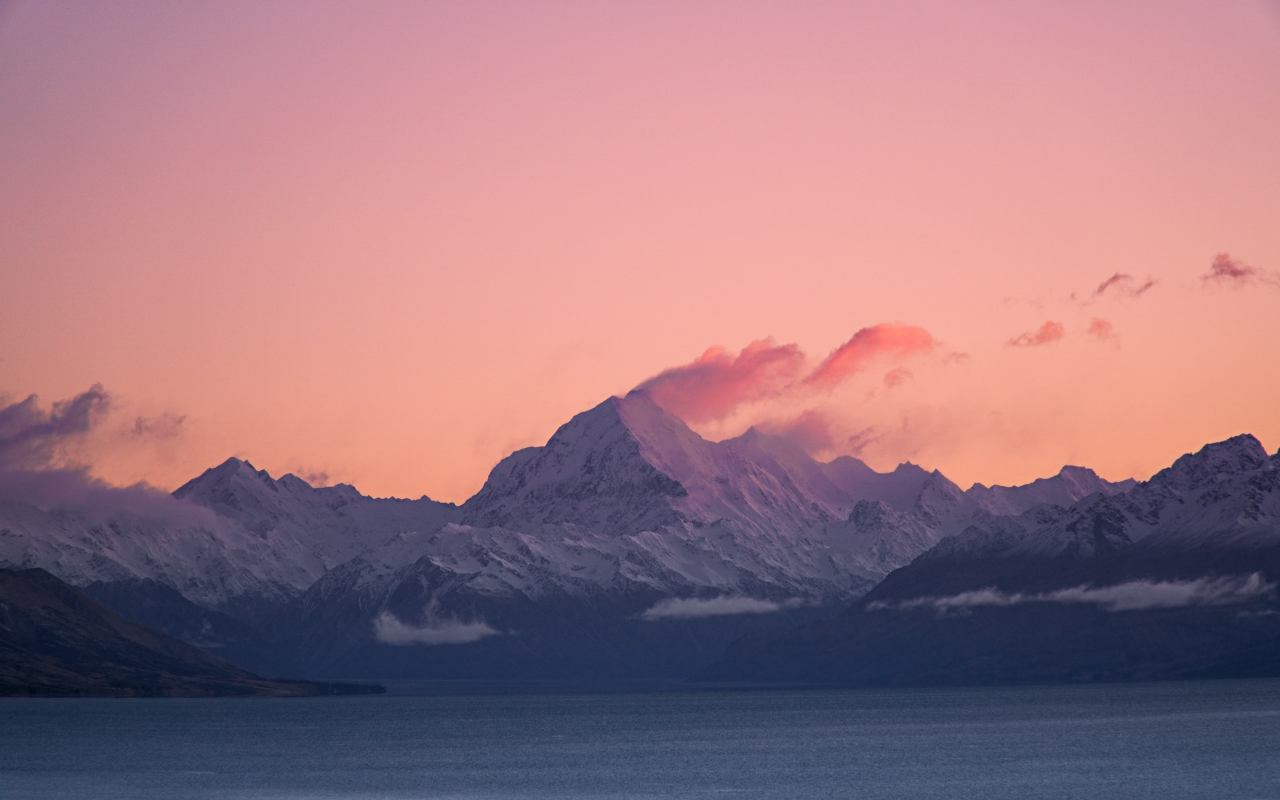
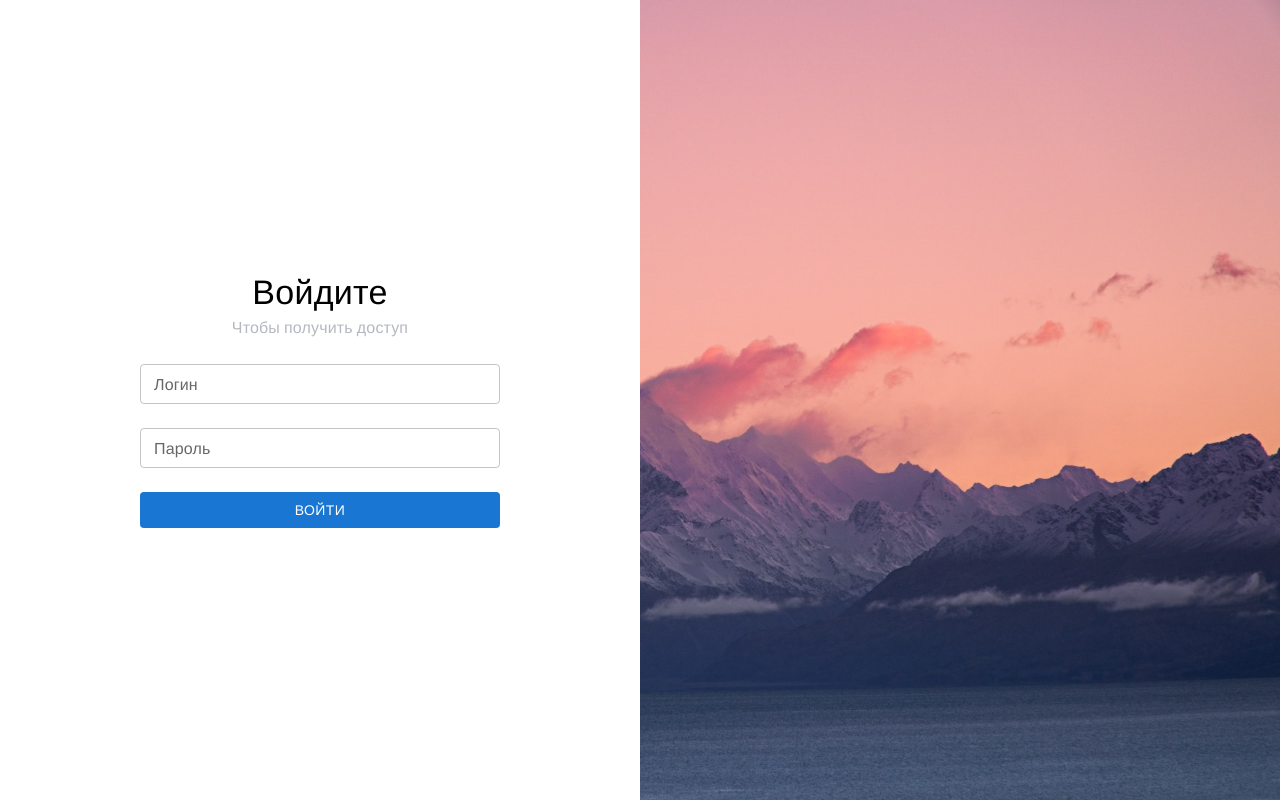
Before and after one commit to Ori-wiki/react-ts-useForm, a React (Create React App) app: page /login in a window 1280 px wide. Built offline with nearby package versions, Linux system fonts and the light colour scheme; a web font is replaced by a local one.

Commit message:
add register page

```diff
--- a/src/App.tsx
+++ b/src/App.tsx
@@ -8,8 +8,8 @@ function App() {
     <div className='App'>
       <Routes>
         <Route path='/' element={<HomePage />} />
-        <Route path='/login' element={<AuthPage />} />
-        <Route path='/register' element={<AuthPage />} />
+        <Route path='/login' element={<AuthPage login={true} />} />
+        <Route path='/register' element={<AuthPage login={false} />} />
       </Routes>
     </div>
   );
--- a/src/pages/AuthPage/AuthPage.tsx
+++ b/src/pages/AuthPage/AuthPage.tsx
@@ -1,18 +1,12 @@
 import React from 'react';
 import { Routes, Route } from 'react-router-dom';
-import { AuthForm } from './AuthForm/AuthForm';
+import Login from './Login/Login';
 
 import './AuthPage.css';
+import Register from './Register/Register';
 
-const AuthPage: React.FC = () => {
-  return (
-    <div className='auth-page'>
-      <Routes>
-        <Route path='/login' element={<AuthForm />} />
-        <Route path='/register' element={<AuthForm />} />
-      </Routes>
-    </div>
-  );
+const AuthPage: React.FC<{ login: boolean }> = ({ login }) => {
+  return <div className='auth-page'>{login ? <Login /> : <Register />}</div>;
 };
 
 export default AuthPage;
--- /dev/null
+++ b/src/pages/AuthPage/Login/Login.tsx
@@ -0,0 +1,104 @@
+import React from 'react';
+
+import Typography from '@mui/material/Typography';
+import Button from '@mui/material/Button';
+import TextField from '@mui/material/TextField';
+
+import {
+  useForm,
+  Controller,
+  SubmitHandler,
+  useFormState,
+} from 'react-hook-form';
+
+import './Login.css';
+import { loginValidation, passwordValidation } from '../validation';
+
+interface ISignInForm {
+  login: string;
+  password: string;
+  TextField: string;
+}
+
+const Login = () => {
+  const { handleSubmit, control } = useForm<ISignInForm>({
+    mode: 'onChange',
+  });
+  const { errors } = useFormState({
+    control,
+  });
+
+  const onSubmit: SubmitHandler<ISignInForm> = (data) => {
+    console.log(data);
+  };
+
+  return (
+    <div className='auth-form'>
+      <Typography component='div' variant='h4'>
+        Войдите
+      </Typography>
+      <Typography
+        component='div'
+        variant='subtitle1'
+        gutterBottom={true}
+        className='auth-form__subtitle'
+      >
+        Чтобы получить доступ
+      </Typography>
+      <form className='auth-form__form' onSubmit={handleSubmit(onSubmit)}>
+        <Controller
+          render={({ field }) => (
+            <TextField
+              {...field}
+              label='Логин'
+              size='small'
+              margin='normal'
+              className='auth-form__input'
+              fullWidth={true}
+              onChange={(e) => field.onChange(e)}
+              value={field.value || ''}
+              error={!!errors.login?.message}
+              helperText={errors.login?.message}
+            />
+          )}
+          control={control}
+          name='login'
+          rules={loginValidation}
+        />
+        <Controller
+          render={({ field }) => (
+            <TextField
+              {...field}
+              label='Пароль'
+              type='password'
+              size='small'
+              margin='normal'
+              className='auth-form__input'
+              fullWidth={true}
+              onChange={(e) => field.onChange(e)}
+              value={field.value || ''}
+              error={!!errors.password?.message}
+              helperText={errors.password?.message}
+            />
+          )}
+          control={control}
+          name='password'
+          rules={passwordValidation}
+        />
+        <Button
+          variant='contained'
+          type='submit'
+          fullWidth={true}
+          disableElevation={true}
+          sx={{
+            marginTop: 2,
+          }}
+        >
+          Войти
+        </Button>
+      </form>
+    </div>
+  );
+};
+
+export default Login;
--- /dev/null
+++ b/src/pages/AuthPage/Register/Register.css
@@ -0,0 +1,20 @@
+.auth-form {
+  width: 50vw;
+  height: 100vh;
+  background-color: #fff;
+  padding: 20px;
+  display: flex;
+  flex-direction: column;
+  justify-content: center;
+  align-items: center;
+  text-align: center;
+}
+.auth-form__subtitle {
+  color: rgb(180, 184, 193);
+}
+
+.auth-form__form {
+  max-width: 360px;
+}
+.auth-form__input {
+}
--- a/src/pages/AuthPage/AuthForm/AuthForm.tsx
+++ b/src/pages/AuthPage/Register/Register.tsx
@@ -11,16 +11,20 @@ import {
   useFormState,
 } from 'react-hook-form';
 
-import './AuthForm.css';
-import { loginValidation, passwordValidation } from './validation';
+import './Register.css';
+import {
+  loginValidation,
+  nameValidation,
+  passwordValidation,
+} from '../validation';
 
 interface ISignInForm {
   login: string;
   password: string;
-  TextField: string;
+  name: string;
 }
 
-export const AuthForm = () => {
+const Register = () => {
   const { handleSubmit, control } = useForm<ISignInForm>({
     mode: 'onChange',
   });
@@ -35,7 +39,7 @@ export const AuthForm = () => {
   return (
     <div className='auth-form'>
       <Typography component='div' variant='h4'>
-        Войдите
+        Зарегистрируйтесь
       </Typography>
       <Typography
         component='div'
@@ -46,6 +50,25 @@ export const AuthForm = () => {
         Чтобы получить доступ
       </Typography>
       <form className='auth-form__form' onSubmit={handleSubmit(onSubmit)}>
+        <Controller
+          render={({ field }) => (
+            <TextField
+              {...field}
+              label='Имя'
+              size='small'
+              margin='normal'
+              className='auth-form__input'
+              fullWidth={true}
+              onChange={(e) => field.onChange(e)}
+              value={field.value || ''}
+              error={!!errors.name?.message}
+              helperText={errors.name?.message}
+            />
+          )}
+          control={control}
+          name='name'
+          rules={nameValidation}
+        />
         <Controller
           render={({ field }) => (
             <TextField
@@ -100,3 +123,5 @@ export const AuthForm = () => {
     </div>
   );
 };
+
+export default Register;
--- a/src/pages/AuthPage/AuthForm/validation.ts
+++ b/src/pages/AuthPage/validation.ts
@@ -20,3 +20,15 @@ export const passwordValidation = {
     return true;
   },
 };
+export const nameValidation = {
+  required: REQUIRED_FIELD,
+  validate: (value: string) => {
+    if (value.length < 2) {
+      return 'Имя слишком короткое';
+    }
+    if (value.length > 32) {
+      return 'Имя слишком длинное';
+    }
+    return true;
+  },
+};
```
Also changed, not shown: src/pages/AuthPage/Login/Login.css (renamed from src/pages/AuthPage/AuthForm/AuthForm.css).
